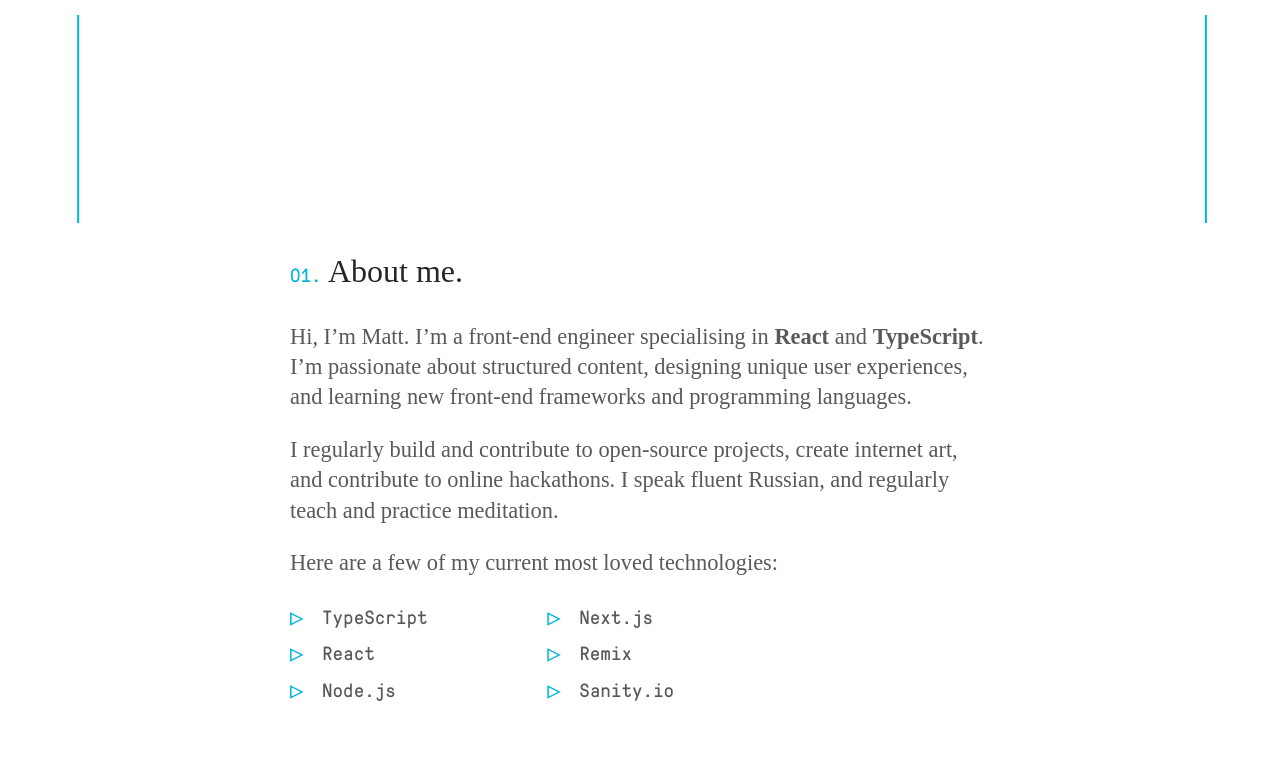
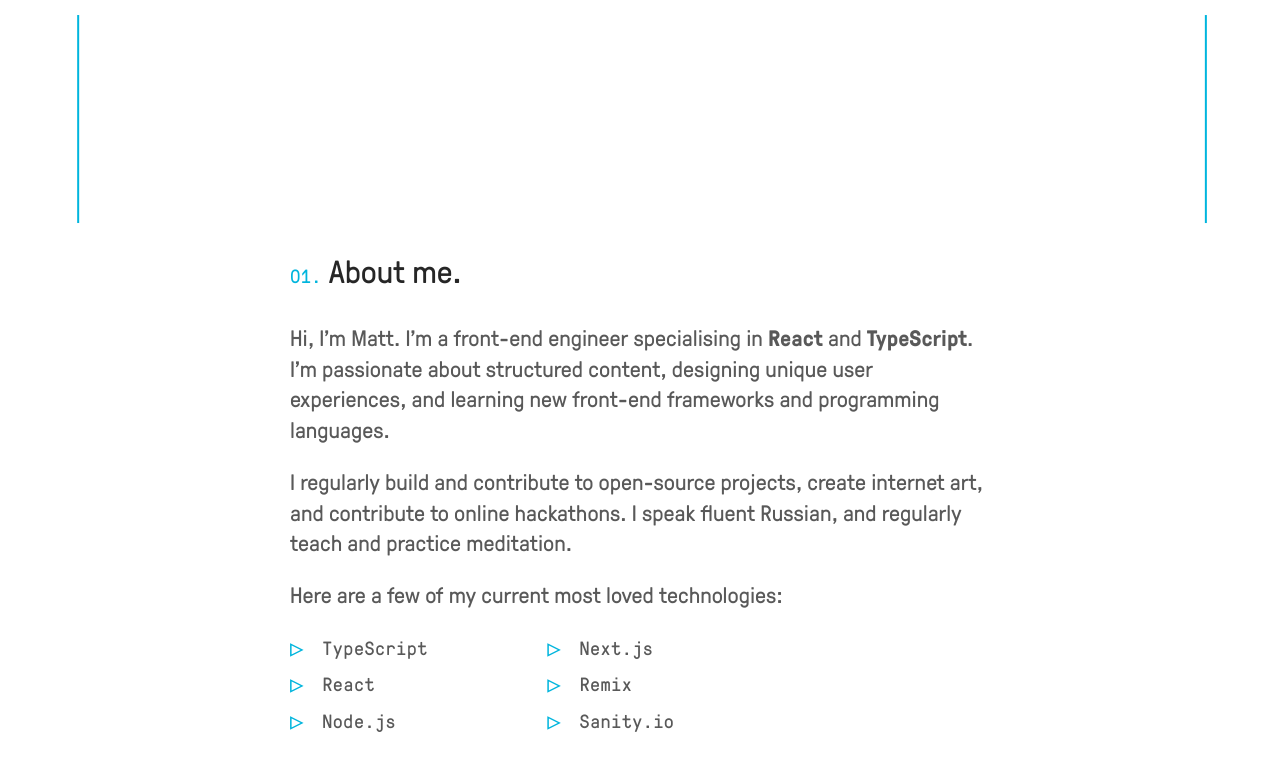
Before and after one commit to sciencefidelity/mattcook.dev, a React app in the folder portfolio/: page / in a window 1280 px wide. Shown: the part 702-1486 px from the top of the page. Built offline with nearby package versions, Linux system fonts and the light colour scheme.

Commit message:
refactor: change fonts

```diff
--- a/portfolio/styles/base/_typography.scss
+++ b/portfolio/styles/base/_typography.scss
@@ -29,32 +29,16 @@
 }
 
 @font-face {
-  font-family: 'Apercu Pro';
+  font-family: 'Gt Pressura';
   font-weight: 400;
-  src: url('/fonts/apercupro-regular.woff2') format('woff2');
+  src: url('/fonts/gtpressura-regular.woff2') format('woff2');
   font-display: swap;
 }
 
 @font-face {
-  font-family: 'Apercu Pro';
-  font-style: italic;
-  font-weight: 400;
-  src: url('/fonts/apercupro-italic.woff2') format('woff2');
-  font-display: swap;
-}
-
-@font-face {
-  font-family: 'Apercu Pro';
+  font-family: 'Gt Pressura';
   font-weight: 700;
-  src: url('/fonts/apercupro-bold.woff2') format('woff2');
-  font-display: swap;
-}
-
-@font-face {
-  font-family: 'Apercu Pro';
-  font-style: italic;
-  font-weight: 700;
-  src: url('/fonts/apercupro-bolditalic.woff2') format('woff2');
+  src: url('/fonts/gtpressura-bold.woff2') format('woff2');
   font-display: swap;
 }
 
```
Also changed, not shown: portfolio/public/fonts/apercupro-bold.woff2 (deleted), portfolio/public/fonts/apercupro-bolditalic.woff2 (deleted), portfolio/public/fonts/apercupro-italic.woff2 (deleted), portfolio/public/fonts/apercupro-regular.woff2 (deleted), portfolio/public/fonts/gtpressura-bold.woff2 (added), portfolio/public/fonts/gtpressura-regular.woff2 (added).
